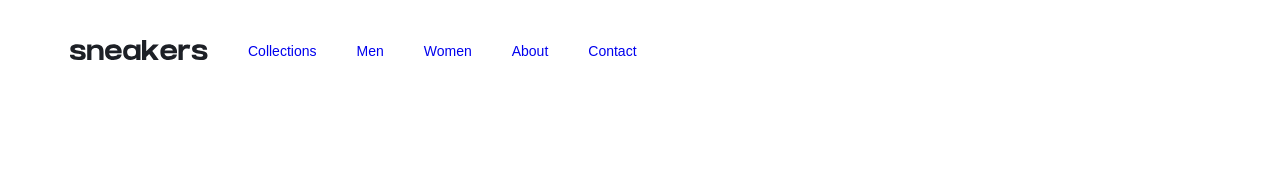
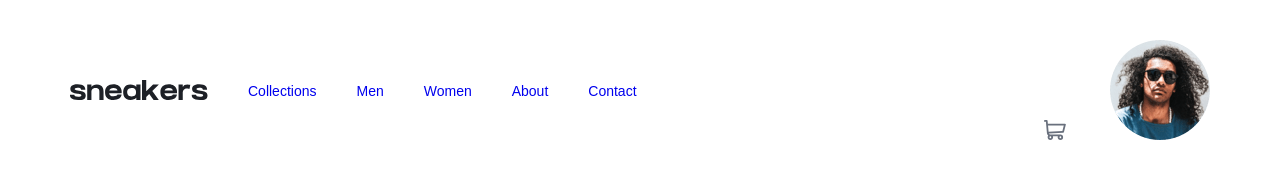
Before and after one commit to Fatemeh-Sadat-Sanati/My-Repo, a plain HTML site: page index.html in a window 1280 px wide. Drawn offline with Linux system fonts and the light colour scheme.

Commit message:
avatar and cart added

```diff
--- a/index.html
+++ b/index.html
@@ -20,11 +20,10 @@
             <li class="nav__item"><a href="#">About</a></li>
             <li class="nav__item"><a href="#">Contact</a></li>
           </ul>
-        <!-- <span class="nav__avatar">
-                <img src="/images/image-avatar.png" alt="" />
-        </span>
-        <span><a class="nav__cart" href="#"><img src="/images/icon-cart.svg" alt="" /></a></span> -->
-
+          <div>
+            <a class="nav__cart" href="#"><img src="/images/icon-cart.svg" alt="" /></a>
+            <span class="nav__avatar"><img src="/images/image-avatar.png" alt="" /></span>
+          </div>
       </nav>
     </header>
   </body>
```
